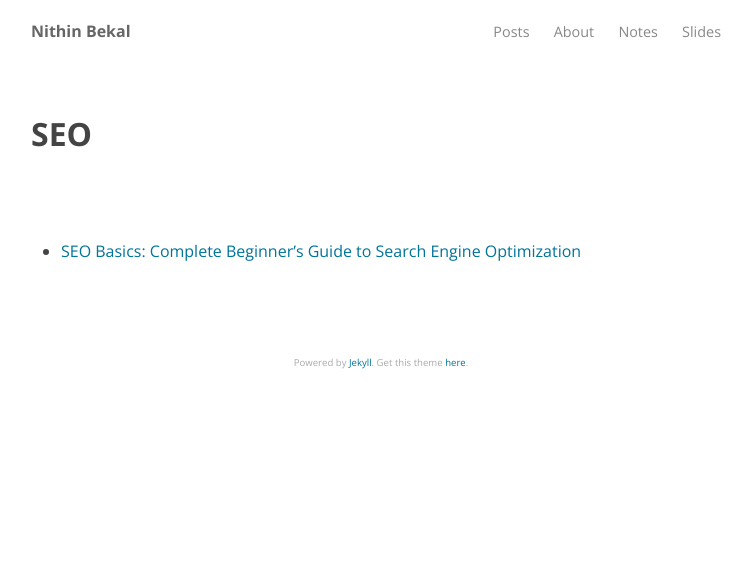
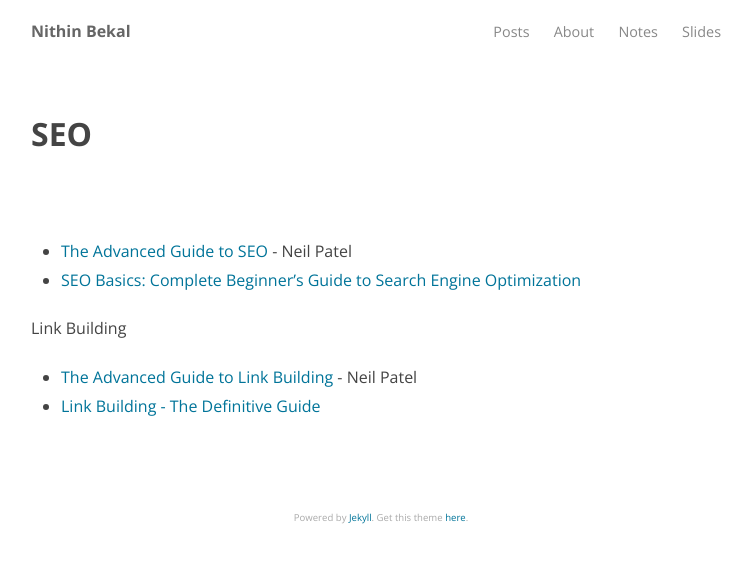
Before and after one commit to nithinbekal/nithinbekal.github.io, a Jekyll site: the page built from notes/seo.md, in a window 1280 px wide. Shown: the top 563 px of the page, without its empty margins (259-1010 px from the left). Built offline with Jekyll 4.4.1, drawn with Linux system fonts in a browser that asks for light colours.

Commit message:
Bookmarks about SEO

```diff
--- a/notes/seo.md
+++ b/notes/seo.md
@@ -4,4 +4,10 @@ title: "SEO"
 date:  2016-04-06 16:04:53
 ---
 
+- [The Advanced Guide to SEO](https://www.quicksprout.com/the-advanced-guide-to-seo/) - Neil Patel
 - [SEO Basics: Complete Beginner’s Guide to Search Engine Optimization](http://www.wordstream.com/blog/ws/2015/04/30/seo-basics)
+
+Link Building
+
+- [The Advanced Guide to Link Building](https://www.quicksprout.com/the-advanced-guide-to-link-building/) - Neil Patel
+- [Link Building - The Definitive Guide](http://backlinko.com/link-building)
```
